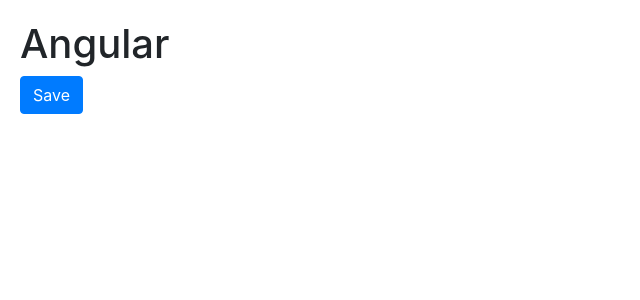
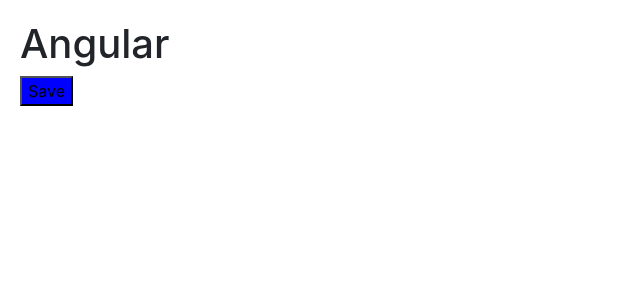
Before and after one commit to Doodely/Udemy-Course, an Angular app in the folder hello-world/: page / in a window 1280 px wide. Shown: the top 300 px of the page, without its empty margins (0-640 px from the left). Built offline with nearby package versions, Linux system fonts and the light colour scheme.

Commit message:
Styling binding; expanding on class binding

```diff
--- a/hello-world/src/app/courses.component.ts
+++ b/hello-world/src/app/courses.component.ts
@@ -4,13 +4,16 @@
 /*
     Example of a class-binding (property bind)
         - Can help with toggling classes that aren't always required
+
+    Example of style-binding (attribute binding)
+        - List of all applicable: https://www.w3schools.com/jsref/dom_obj_style.asp
 */
 @Component({
     selector: 'courses',
     template: `
-        <button class="btn btn-primary" [class.active]="isActive">Save</button>
+        <button [style.backgroundColor]="isActive ? 'blue' : 'white'">Save</button>
     `
 })
 export class CoursesComponent {
-    isActive = false;
+    isActive = true;
 }
```
